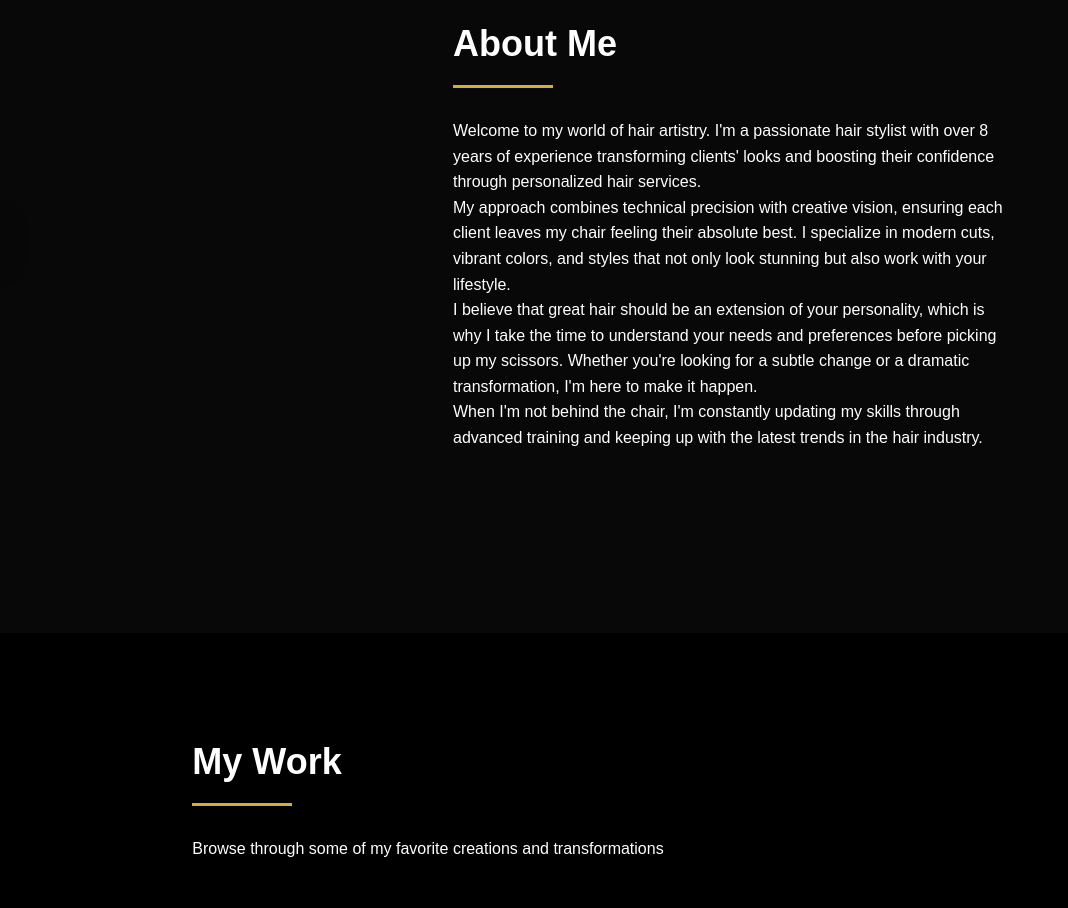
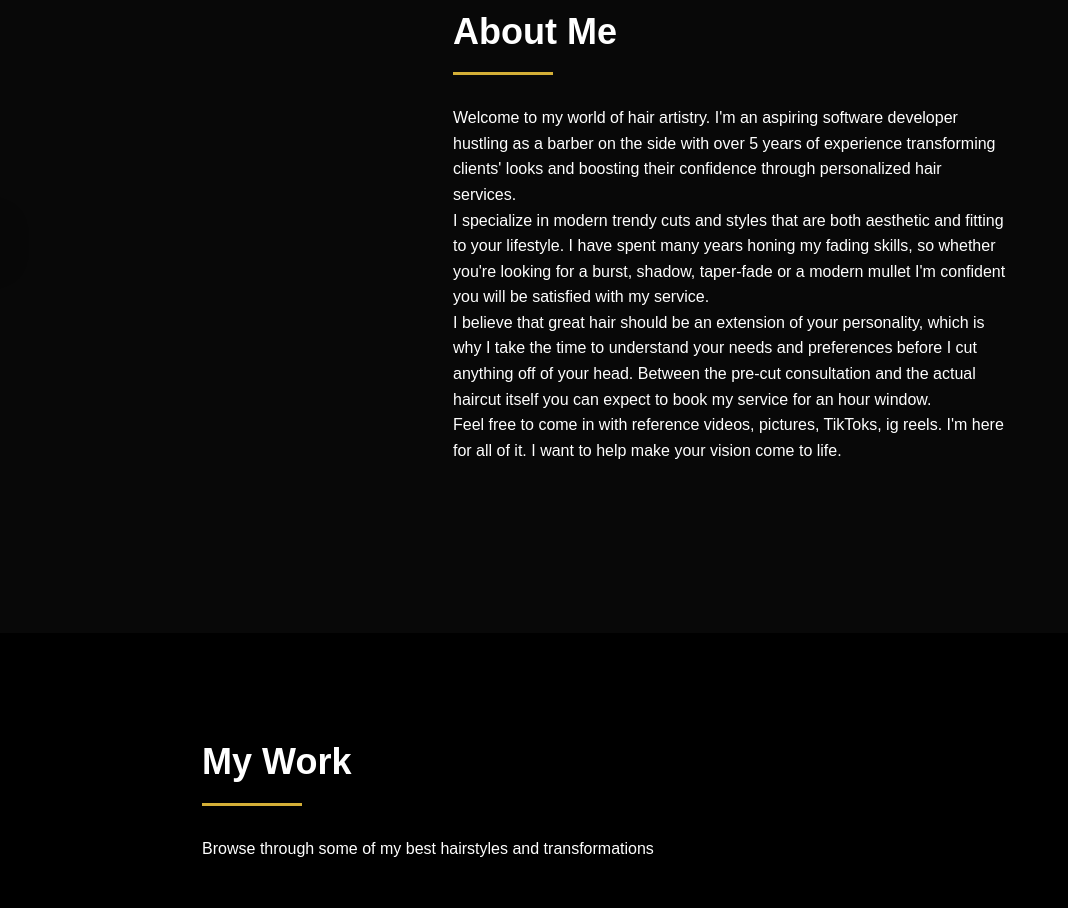
Before and after one commit to akim-cs/Hair-Stylist, a plain HTML site: page index.html in a window 1280 px wide. Shown: the part 967-1875 px from the top of the page, 212-1280 px from the left. Drawn offline with Linux system fonts and the light colour scheme.

Commit message:
updated the portfolio index.html

```diff
--- a/index.html
+++ b/index.html
@@ -41,10 +41,10 @@
                 </div>
                 <div class="about-text">
                     <h2 class="section-title">About Me</h2>
-                    <p>Welcome to my world of hair artistry. I'm a passionate hair stylist with over 8 years of experience transforming clients' looks and boosting their confidence through personalized hair services.</p>
-                    <p>My approach combines technical precision with creative vision, ensuring each client leaves my chair feeling their absolute best. I specialize in modern cuts, vibrant colors, and styles that not only look stunning but also work with your lifestyle.</p>
-                    <p>I believe that great hair should be an extension of your personality, which is why I take the time to understand your needs and preferences before picking up my scissors. Whether you're looking for a subtle change or a dramatic transformation, I'm here to make it happen.</p>
-                    <p>When I'm not behind the chair, I'm constantly updating my skills through advanced training and keeping up with the latest trends in the hair industry.</p>
+                    <p>Welcome to my world of hair artistry. I'm an aspiring software developer hustling as a barber on the side with over 5 years of experience transforming clients' looks and boosting their confidence through personalized hair services.</p>
+                    <p>I specialize in modern trendy cuts and styles that are both aesthetic and fitting to your lifestyle. I have spent many years honing my fading skills, so whether you're looking for a burst, shadow, taper-fade or a modern mullet I'm confident you will be satisfied with my service.</p>
+                    <p>I believe that great hair should be an extension of your personality, which is why I take the time to understand your needs and preferences before I cut anything off of your head. Between the pre-cut consultation and the actual haircut itself you can expect to book my service for an hour window.</p>
+                    <p>Feel free to come in with reference videos, pictures, TikToks, ig reels. I'm here for all of it. I want to help make your vision come to life.</p>
                 </div>
             </div>
         </div>
@@ -54,7 +54,7 @@
     <section id="portfolio">
         <div class="container">
             <h2 class="section-title">My Work</h2>
-            <p>Browse through some of my favorite creations and transformations</p>
+            <p>Browse through some of my best hairstyles and transformations</p>
 
             <div class="portfolio-gallery">
                 <!-- Gallery Item 1 -->
```
